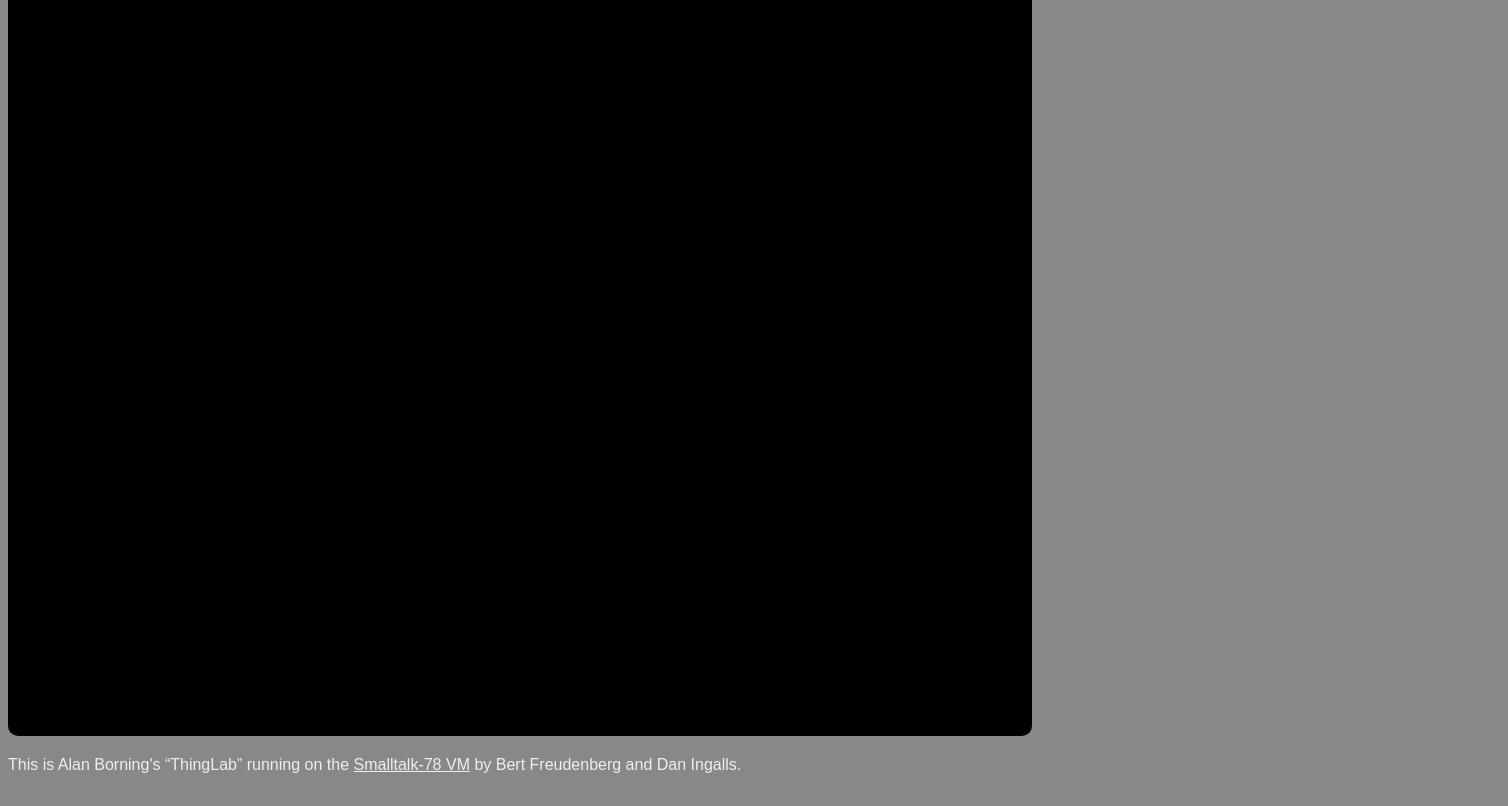
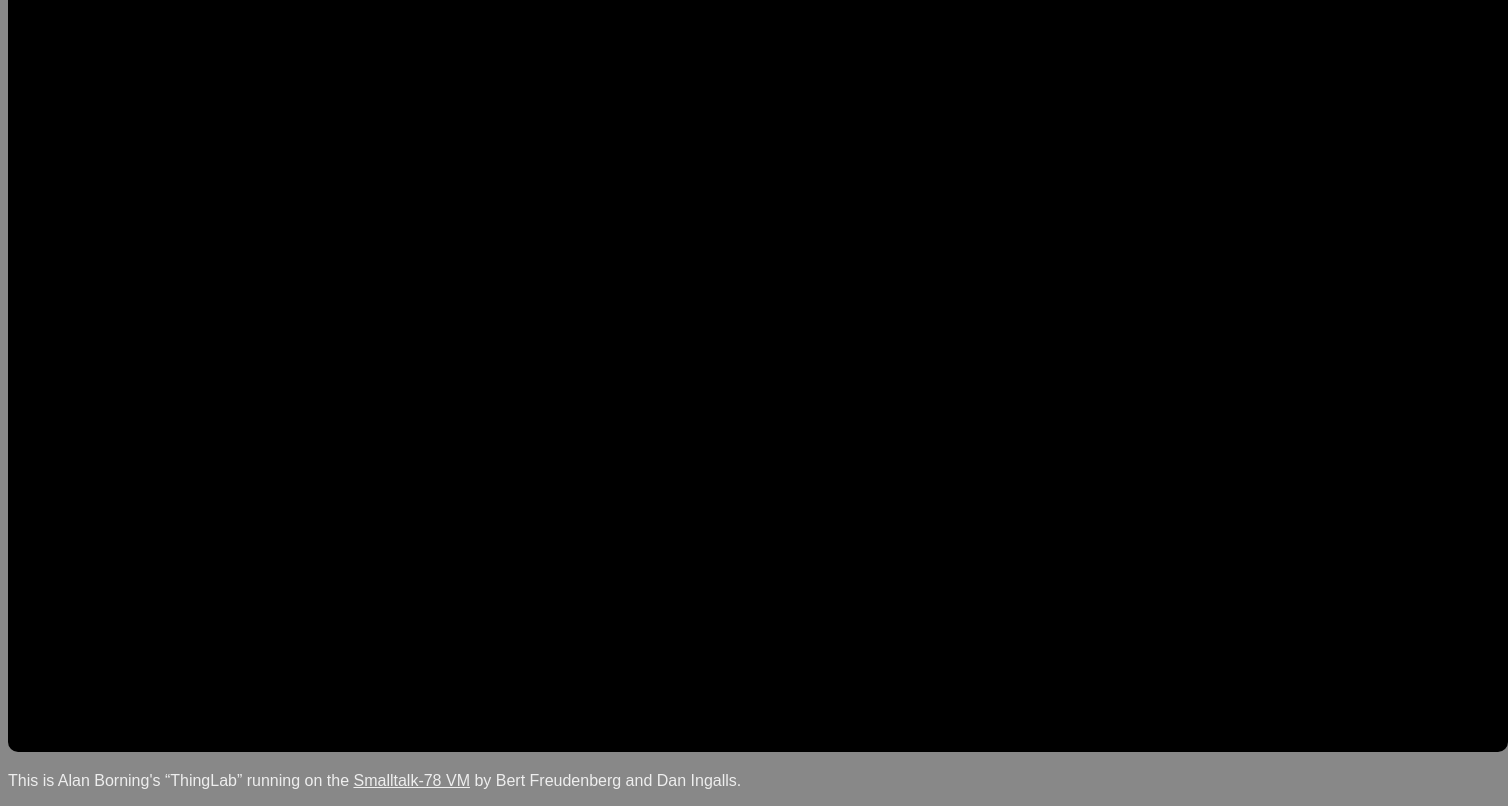
Before and after one commit to cdglabs/thinglab, a plain HTML site: page index.html in a window 1280 px wide. Shown: the part 112-918 px from the top of the page, 1508 px wide, since content can reach past the window. Drawn offline with Linux system fonts and the light colour scheme; no server answers.

Commit message:
increasing width of ST76 screen

```diff
--- a/index.html
+++ b/index.html
@@ -26,7 +26,7 @@
 
 <h1>ThingLab</h1>
 
-<canvas id="canvas" width="1024" height="768"></canvas>
+<canvas id="canvas" width="1500" height="768"></canvas>
 
 <p>This is Alan Borning's “ThingLab” running on the <a href="http://lively-web.org/users/bert/Smalltalk-78.html" target="_blank">Smalltalk-78 VM</a> by Bert Freudenberg and Dan Ingalls.</p>
 
```
